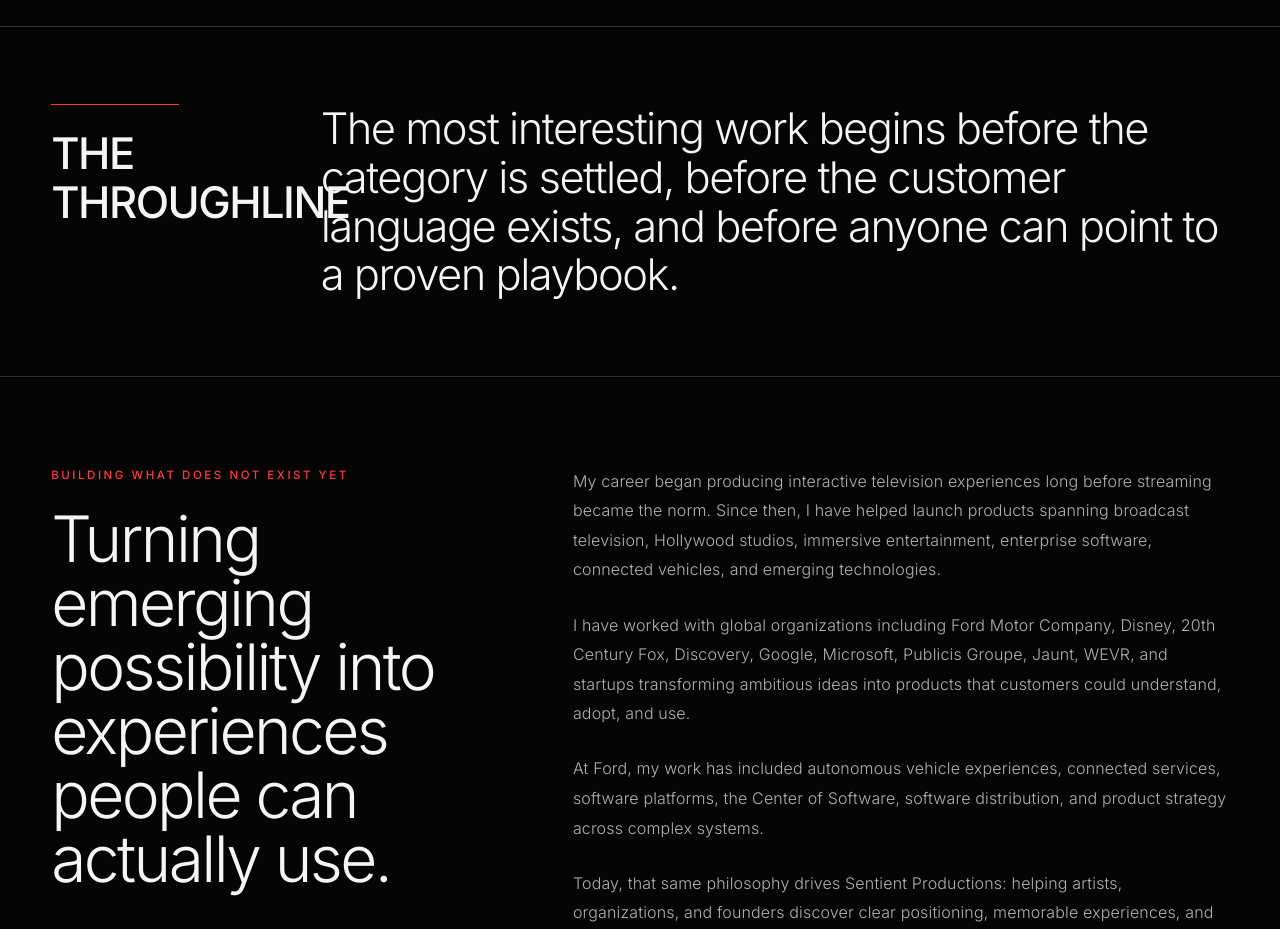
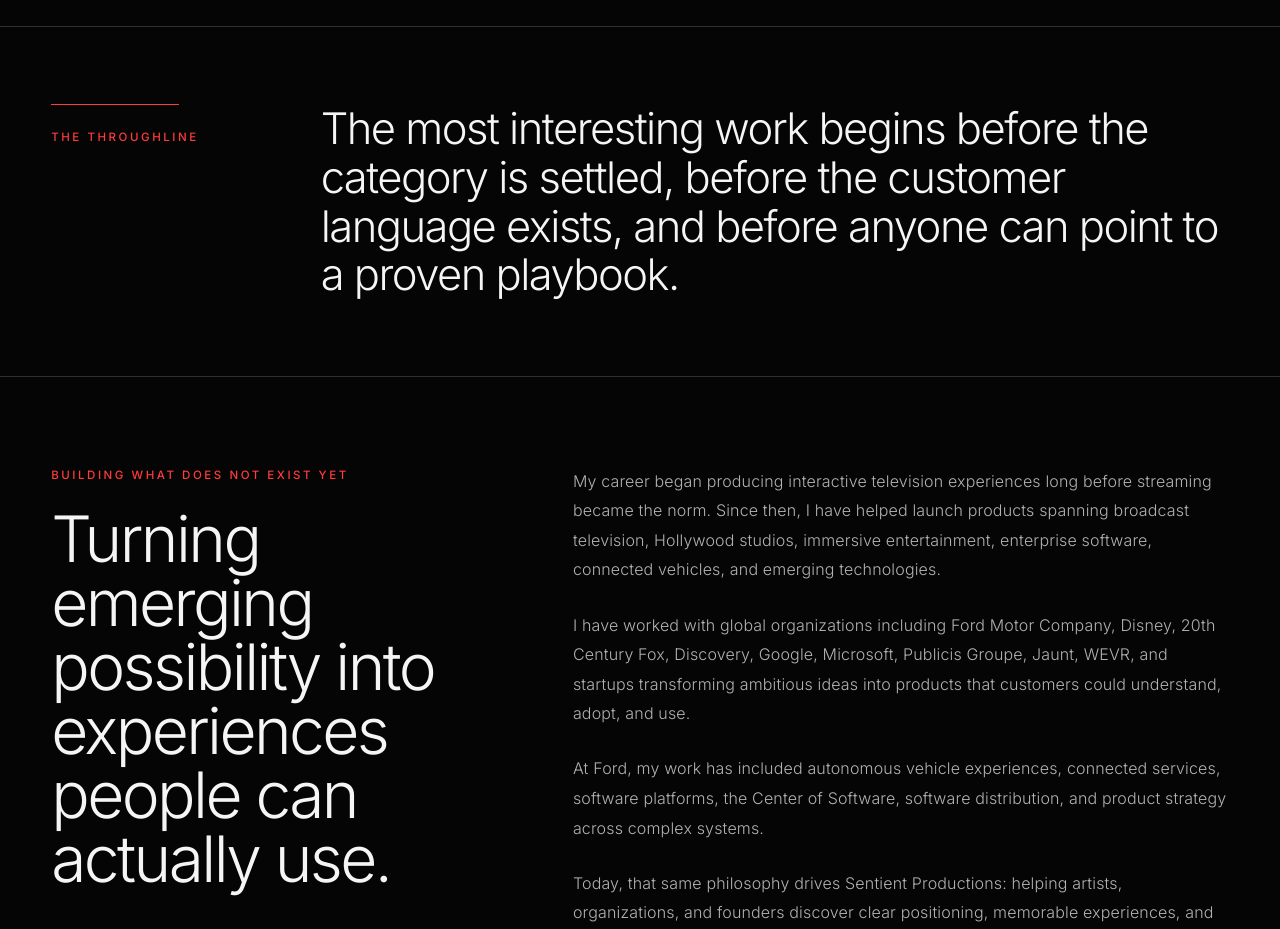
Before and after one commit to jody-bit/-sentient-site, a plain HTML site: page about/index.html in a window 1280 px wide. Shown: the part 1120-2049 px from the top of the page. Drawn offline with Linux system fonts and the light colour scheme.

Commit message:
Fix eyebrow label specificity conflict in Throughline section

```diff
--- a/styles.css
+++ b/styles.css
@@ -2218,6 +2218,12 @@ body.intro-active {
 
 .about-statement .eyebrow {
   margin-bottom: 0;
+  color: var(--red);
+  font-size: 0.72rem;
+  font-weight: 500;
+  line-height: 1.4;
+  letter-spacing: 0.22em;
+  text-transform: uppercase;
 }
 
 .about-statement p {
```
